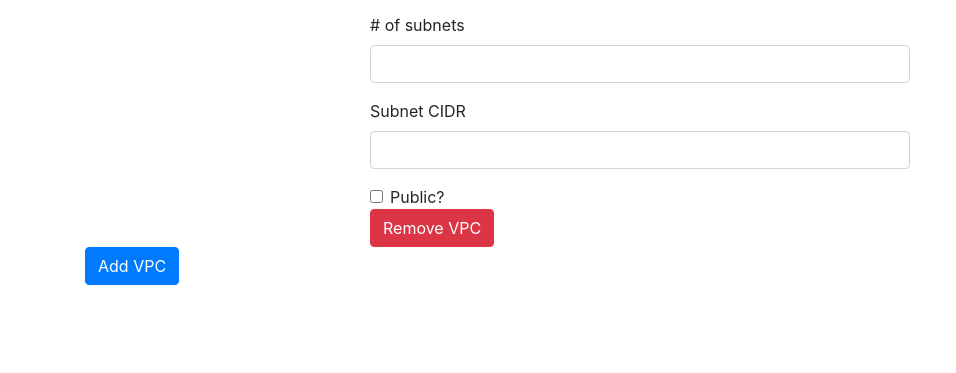
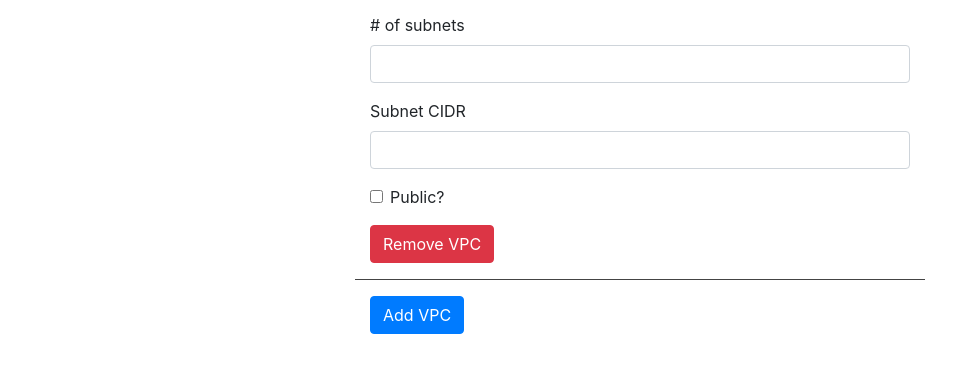
Before and after one commit to zachzeid/Nephelae, a plain HTML site: page index.html in a window 1280 px wide. Shown: the part 175-548 px from the top of the page, without its empty margins (0-956 px from the left). Drawn offline with nearby package versions, Linux system fonts and the light colour scheme.

Commit message:
Updated HTML/CSS, Added index.js for frontend actions.

```diff
--- a/index.html
+++ b/index.html
@@ -46,7 +46,7 @@
         </div><!-- .col  -->
       </div><!-- .row .justify-content-center -->
 
-      <div class="row">
+      <div class="row justify-content-center">
         <div class="col-6" id="add-vpc-col">
           <button type="button" class="btn btn-primary" id="add-vpc">Add VPC</button>
         </div><!-- end .col -->
@@ -59,5 +59,7 @@
     <script src="https://code.jquery.com/jquery-3.2.1.slim.min.js" integrity="sha384-KJ3o2DKtIkvYIK3UENzmM7KCkRr/rE9/Qpg6aAZGJwFDMVNA/GpGFF93hXpG5KkN" crossorigin="anonymous"></script>
     <script src="https://cdnjs.cloudflare.com/ajax/libs/popper.js/1.12.9/umd/popper.min.js" integrity="sha384-ApNbgh9B+Y1QKtv3Rn7W3mgPxhU9K/ScQsAP7hUibX39j7fakFPskvXusvfa0b4Q" crossorigin="anonymous"></script>
     <script src="https://maxcdn.bootstrapcdn.com/bootstrap/4.0.0/js/bootstrap.min.js" integrity="sha384-JZR6Spejh4U02d8jOt6vLEHfe/JQGiRRSQQxSfFWpi1MquVdAyjUar5+76PVCmYl" crossorigin="anonymous"></script>
+    <!-- Include index.js -->
+    <script src="index.js"></script>
   </body>
 </html>
--- /dev/null
+++ b/index.js
@@ -0,0 +1,9 @@
+$(document).ready(function() {
+  console.log("Document ready");
+  $('#add-vpc-col').click(function(){
+    console.log('Adding VPC');
+  })
+  $('#remove-vpc').click(function(){
+    console.log('Removing VPC');
+  })
+})
--- a/static/base.css
+++ b/static/base.css
@@ -1,3 +1,6 @@
 #add-vpc-col {
-  border-top: 1px solida #444
+  border-top: 1px solid #444;
 }
+button {
+  margin: 1rem 0;
+}
```
